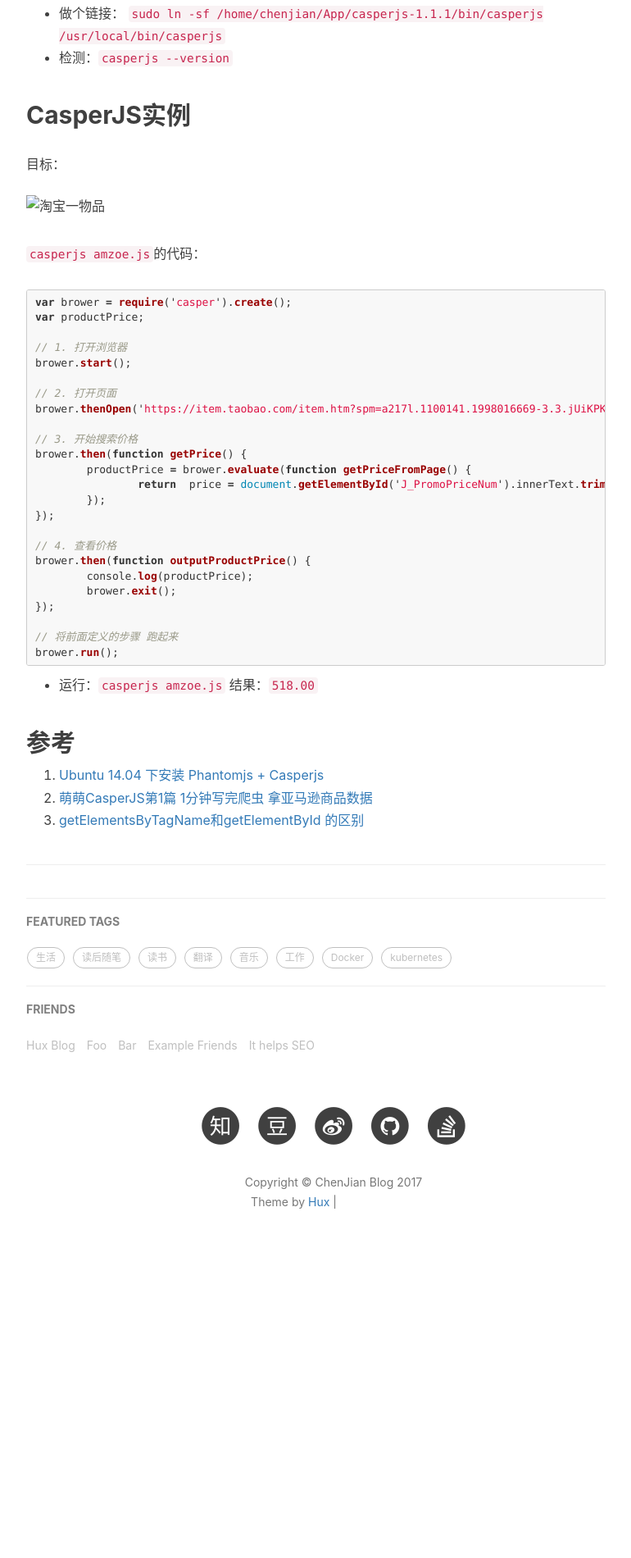
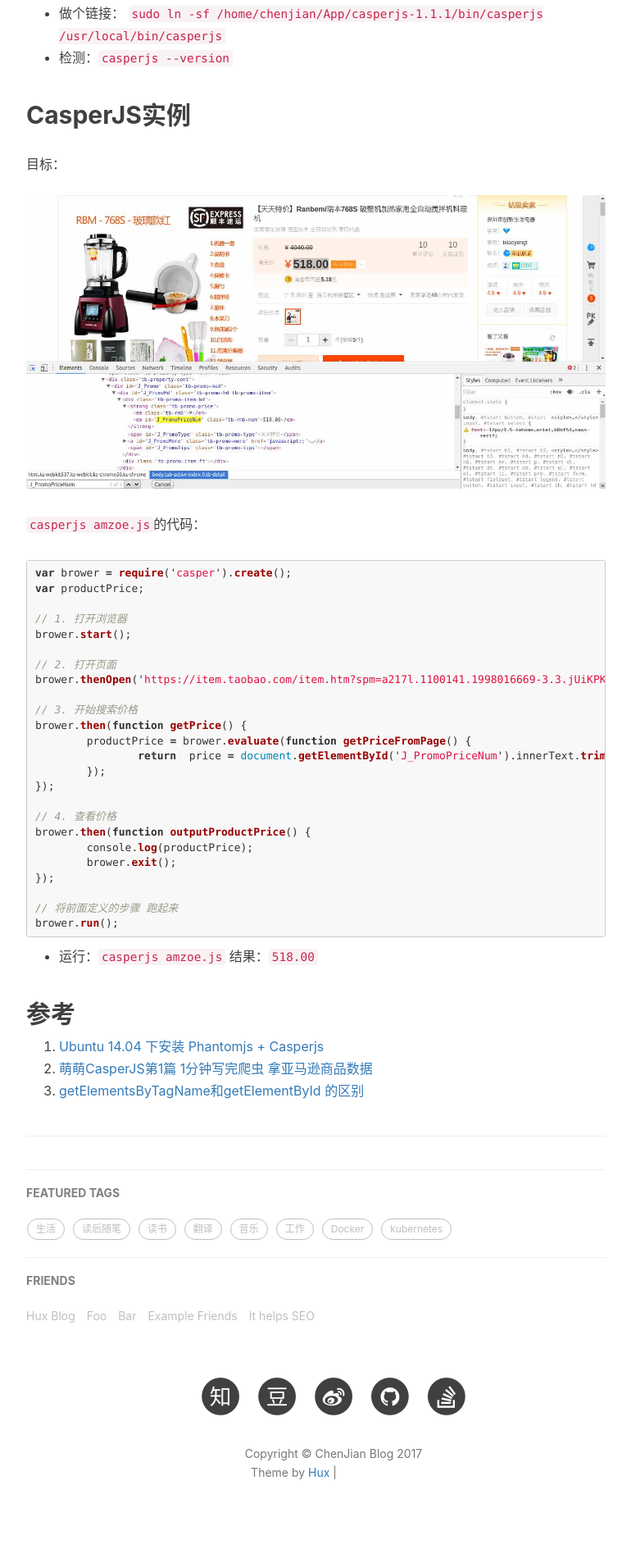
Before and after one commit to chenjian158978/chenjian.github.io, a Jekyll site: the page built from _posts/2016-05-11-Use PhantomJS&CasperJS .md, in a window 1280 px wide. Shown: the part 1050-2950 px from the top of the page at 82% size, without its empty margins (233-1003 px from the left). Built offline with Jekyll 4.4.1, drawn with Linux system fonts in a browser that asks for light colours; nearby versions of some CDN libraries; comment, search, counter and statistics services are not loaded; before the commit the page ends 2620 px from its top, so only the background shows below that; grey boxes are pictures that could not be loaded.

Commit message:
修改博文配图

```diff
--- a/_posts/2016-05-11-Use PhantomJS&CasperJS .md
+++ b/_posts/2016-05-11-Use PhantomJS&CasperJS .md
@@ -35,7 +35,7 @@
 
 ## CasperJS实例
 
-目标：![淘宝一物品](/img/in-post/Use-PhantomJS-CasperJS/1482053889447_2.jpg)
+目标：![淘宝一物品](/img/in-post/Use-PhantomJS&CasperJS/1482053889447_2.jpg)
 
 `casperjs amzoe.js`的代码：
 
```
Also changed, not shown: img/404-bg.jpg.
